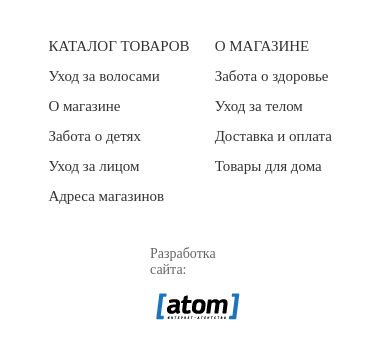
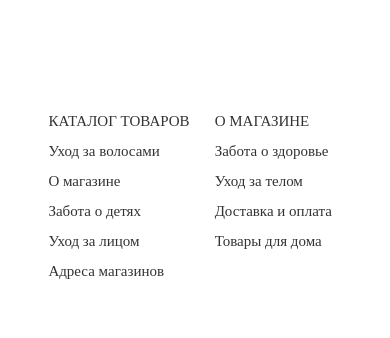
Before and after one commit to CorvuZ1/Unico, a plain HTML site: page index.html in a window 390 px wide. Shown: the part 7171-7509 px from the top of the page. After the commit the page ends 7469 px from the top, so only its background shows below. Drawn offline with nearby package versions, Linux system fonts and the light colour scheme; a web font is replaced by a local one.

Commit message:
доработка адаптива

```diff
--- a/index.html
+++ b/index.html
@@ -357,15 +357,9 @@
             </li>
           </ul>
         </div>
-
-        <div class="footer__developer">
-          <span class="footer__developer-title">Разработка сайта:</span>
-          <img class="footer__atom" src="imgs/footer/atom.png" alt="Atom">
-        </div>
       </div>
     </div>
   </footer>
-
   <script src="scripts/script.js"></script>
   <script src="https://code.jquery.com/jquery-3.6.0.min.js"></script>
   <script src="scripts/slick.min.js"></script>
--- a/scss/_media.scss
+++ b/scss/_media.scss
@@ -141,7 +141,7 @@
   .footer__inner {
     flex-direction: column;
     justify-content: space-between;
-    height: 490px;
+    height: 400px;
     align-items: center;
     grid-row-gap: none;
   }
@@ -253,4 +253,7 @@
   .header__cart {
     margin-left: 20px;
   }
+  .footer__inner {
+    height: 450px;
+  }
 }
--- a/scss/styles.scss
+++ b/scss/styles.scss
@@ -485,7 +485,7 @@ html, body {
   &__inner {
     padding: 32px 0px 18.5px 0px;
     display: flex;
-    justify-content: space-between;
+    justify-content: space-around;
   }
   &__general {
     display: flex;
@@ -545,6 +545,7 @@ html, body {
     flex-direction: column;
     align-items: flex-end;
     justify-content: center;
+    position: relative;
     &-title {
       @include font("LatoRegular", #666666, 14px);
     }
```
Also changed, not shown: styles.css.
